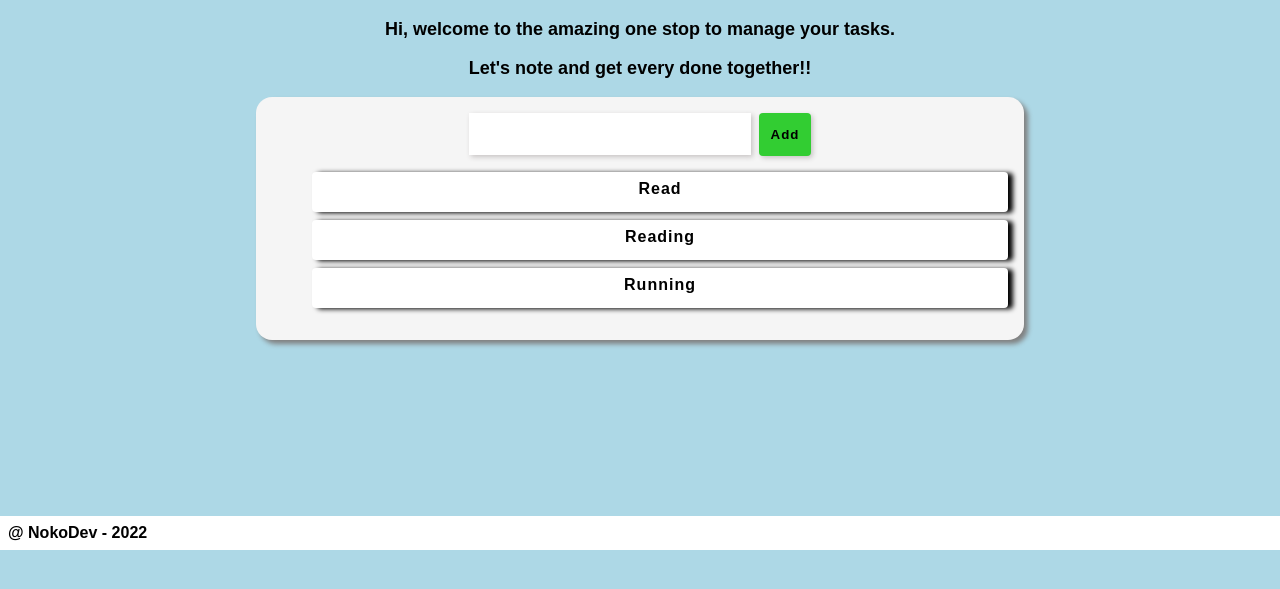
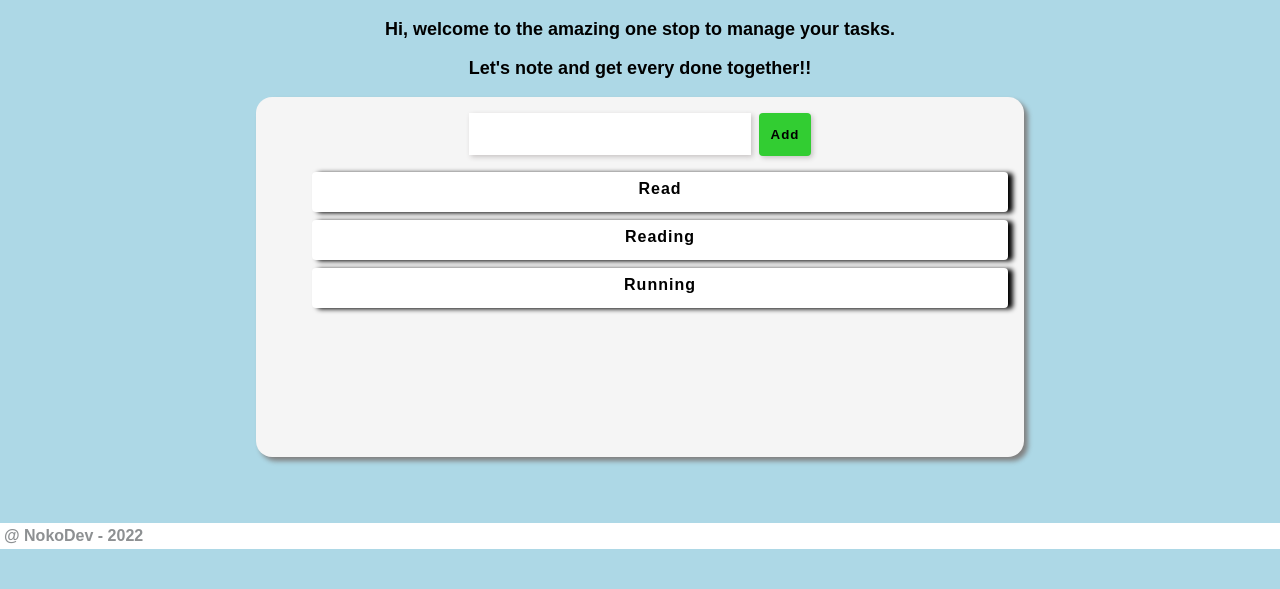
Before and after one commit to NokoDev/todoapp, a plain HTML site: page index.html in a window 1280 px wide. Shown: the part 61-650 px from the top of the page. Drawn offline with Linux system fonts and the light colour scheme; some icons are missing; a web font is replaced by a local one.

Commit message:
added minHeight to the container

```diff
--- a/style.css
+++ b/style.css
@@ -38,13 +38,14 @@ button {
 .container {
   box-sizing: border-box;
   margin-inline: auto;
+  min-height: 45vh;
   max-width: 60%;
   max-height: 60vh;
   padding: 16px;
   background-color: whitesmoke;
   border-radius: 16px;
   box-shadow: 4px 4px 5px grey;
-  overflow-y: scroll;
+  overflow-y:auto;
 }
 h1 {
     letter-spacing: 2px;
@@ -83,15 +84,16 @@ li {
   text-decoration: underline;
 }
 footer {
-    top: 577px;
+    top: 584px;
     position: fixed;
     display: block;
   margin-top: auto;
   box-sizing: border-box;
-  padding: 8px;
+  padding: 4px;
   background-color: white;
   margin-inline: 0;
   width: 100%;
+  color: rgb(141, 144, 146);
 }
 .copy {
     text-decoration: grey;
```
